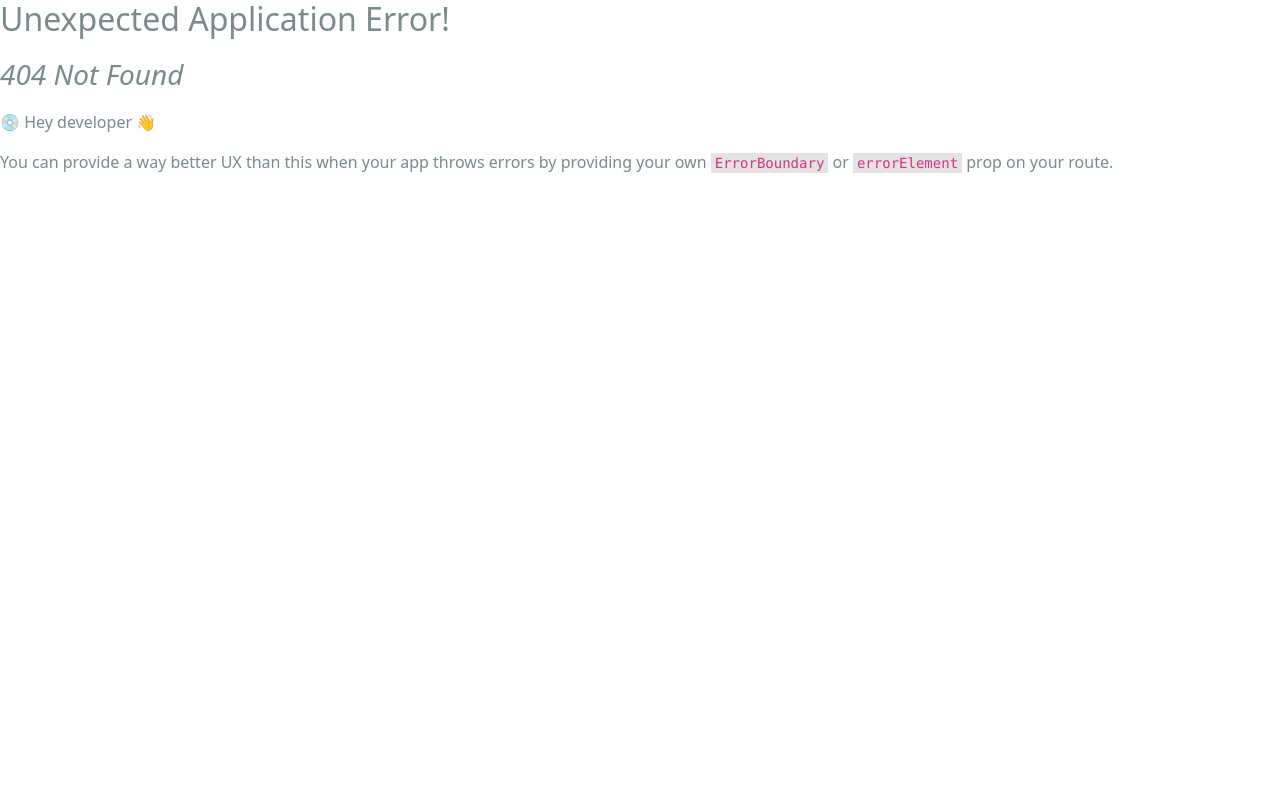
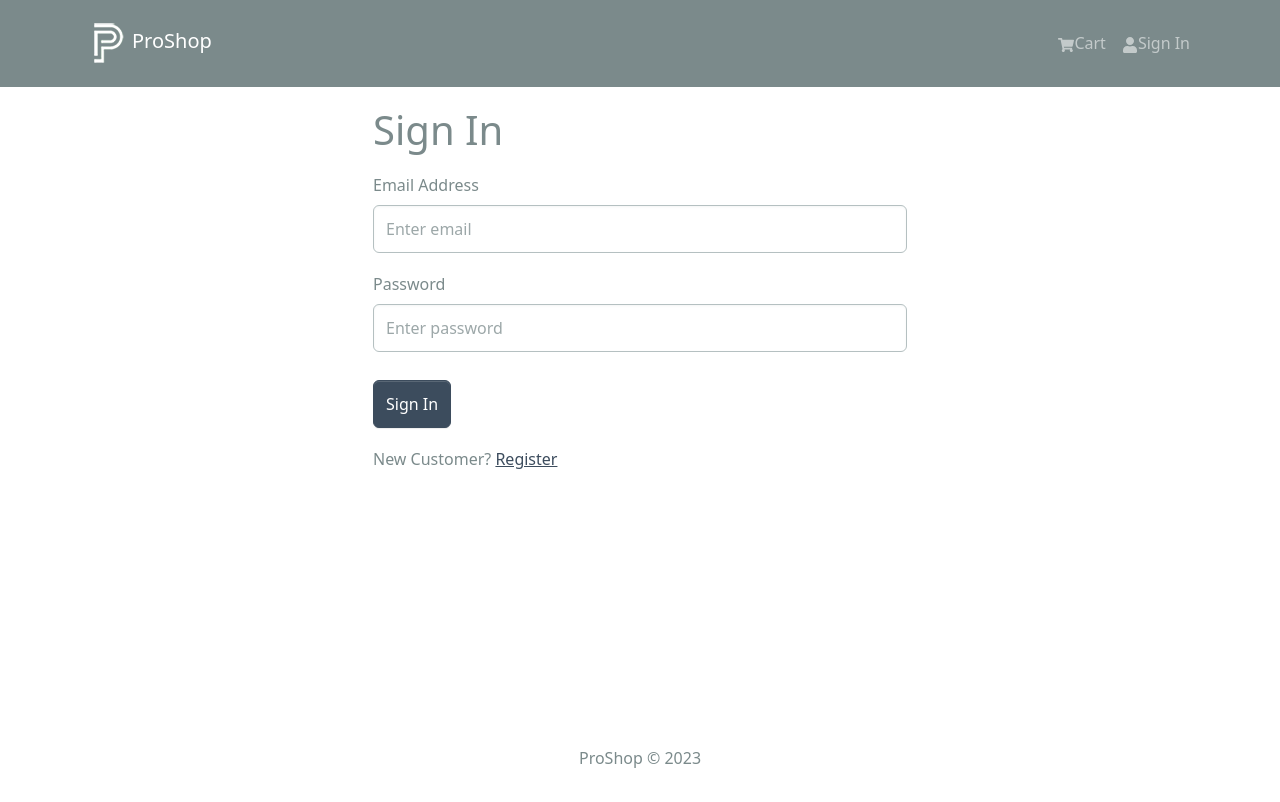
Before and after one commit to Carol-cs/ProShop, a React (Create React App) app in the folder frontend/: page /login in a window 1280 px wide. Before the commit this address had no page. Shown: the top 802 px of the page. Built offline with nearby package versions, Linux system fonts and the light colour scheme; the HTML template or start-up script is replaced by a standard one.

Commit message:
Login Screen

```diff
--- /dev/null
+++ b/frontend/src/components/FormContainer.jsx
@@ -0,0 +1,16 @@
+import React from "react";
+import { Container, Row, Col } from "react-bootstrap";
+
+const FormContainer = ({ children }) => {
+  return (
+    <Container>
+      <Row className="justify-content-md-center">
+        <Col xs={12} md={6}>
+          {children}
+        </Col>
+      </Row>
+    </Container>
+  );
+};
+
+export default FormContainer;
--- a/frontend/src/index.js
+++ b/frontend/src/index.js
@@ -15,6 +15,7 @@
 import HomeScreen from "./screens/HomeScreen";
 import ProductScreen from "./screens/ProductScreen";
 import CartScreen from "./screens/CartScreen";
+import LoginScreen from "./screens/LoginScreen";
 import reportWebVitals from "./reportWebVitals";
 
 const router = createBrowserRouter(
@@ -23,6 +24,7 @@
       <Route index element={<HomeScreen />} />
       <Route path="/product/:id" element={<ProductScreen />} />
       <Route path="/cart" element={<CartScreen />} />
+      <Route path="/login" element={<LoginScreen />} />
     </Route>
   )
 );
--- /dev/null
+++ b/frontend/src/screens/LoginScreen.jsx
@@ -0,0 +1,53 @@
+import React from "react";
+import { useState } from "react";
+import { Link } from "react-router-dom";
+import { Form, Button, Row, Col } from "react-bootstrap";
+import FormContainer from "../components/FormContainer";
+
+const LoginScreen = () => {
+  const [email, setEmail] = useState("");
+  const [password, setPassword] = useState("");
+
+  const submitHandler = (e) => {
+    e.preventDefault();
+    console.log("submit");
+  };
+  return (
+    <FormContainer>
+      <h1>Sign In</h1>
+      <Form onSubmit={submitHandler}>
+        <Form.Group controlId="email" className="my-3">
+          <Form.Label>Email Address</Form.Label>
+          <Form.Control
+            type="email"
+            placeholder="Enter email"
+            value={email}
+            onChange={(e) => setEmail(e.target.value)}
+          ></Form.Control>
+        </Form.Group>
+
+        <Form.Group controlId="password" className="my-3">
+          <Form.Label>Password</Form.Label>
+          <Form.Control
+            type="password"
+            placeholder="Enter password"
+            value={password}
+            onChange={(e) => setPassword(e.target.value)}
+          ></Form.Control>
+        </Form.Group>
+
+        <Button type="submit" variant="primary" className="mt-2">
+          Sign In
+        </Button>
+      </Form>
+
+      <Row className="py-3">
+        <Col>
+          New Customer? <Link to="/register">Register</Link>
+        </Col>
+      </Row>
+    </FormContainer>
+  );
+};
+
+export default LoginScreen;
```
